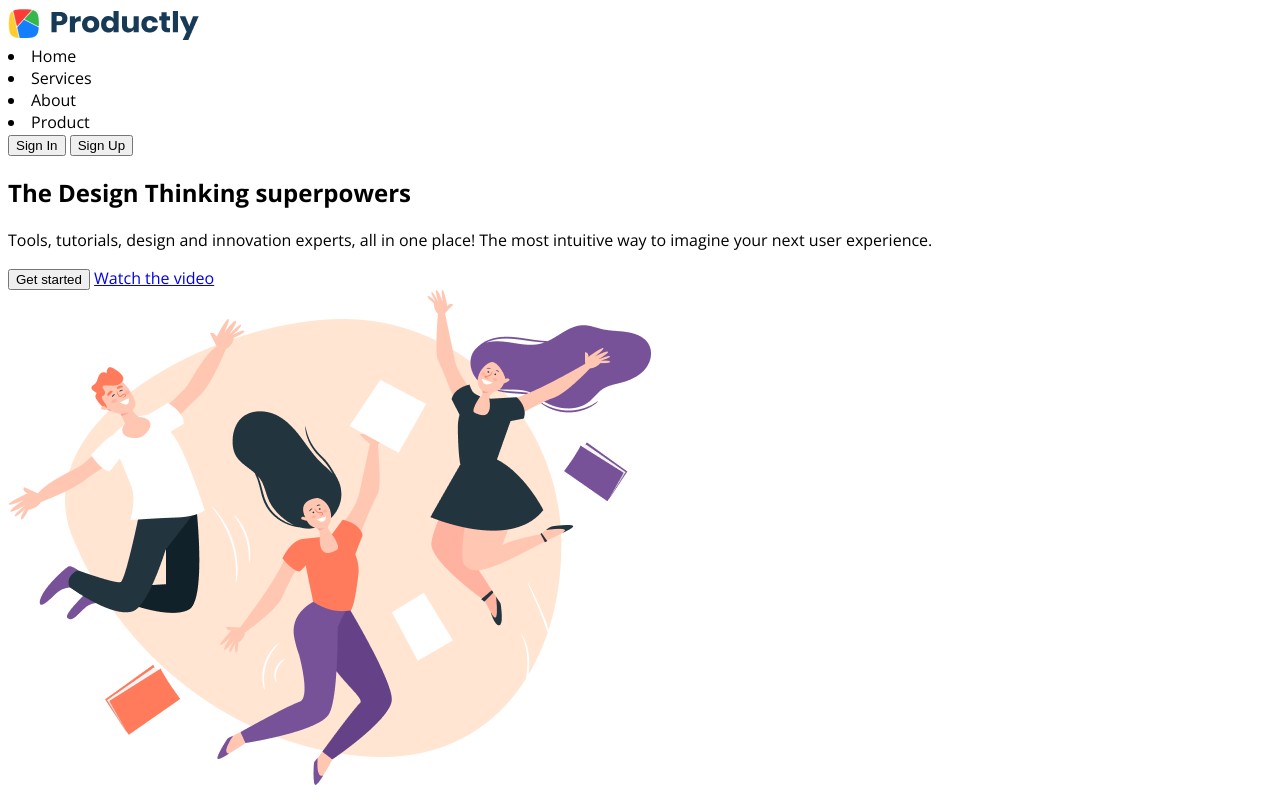
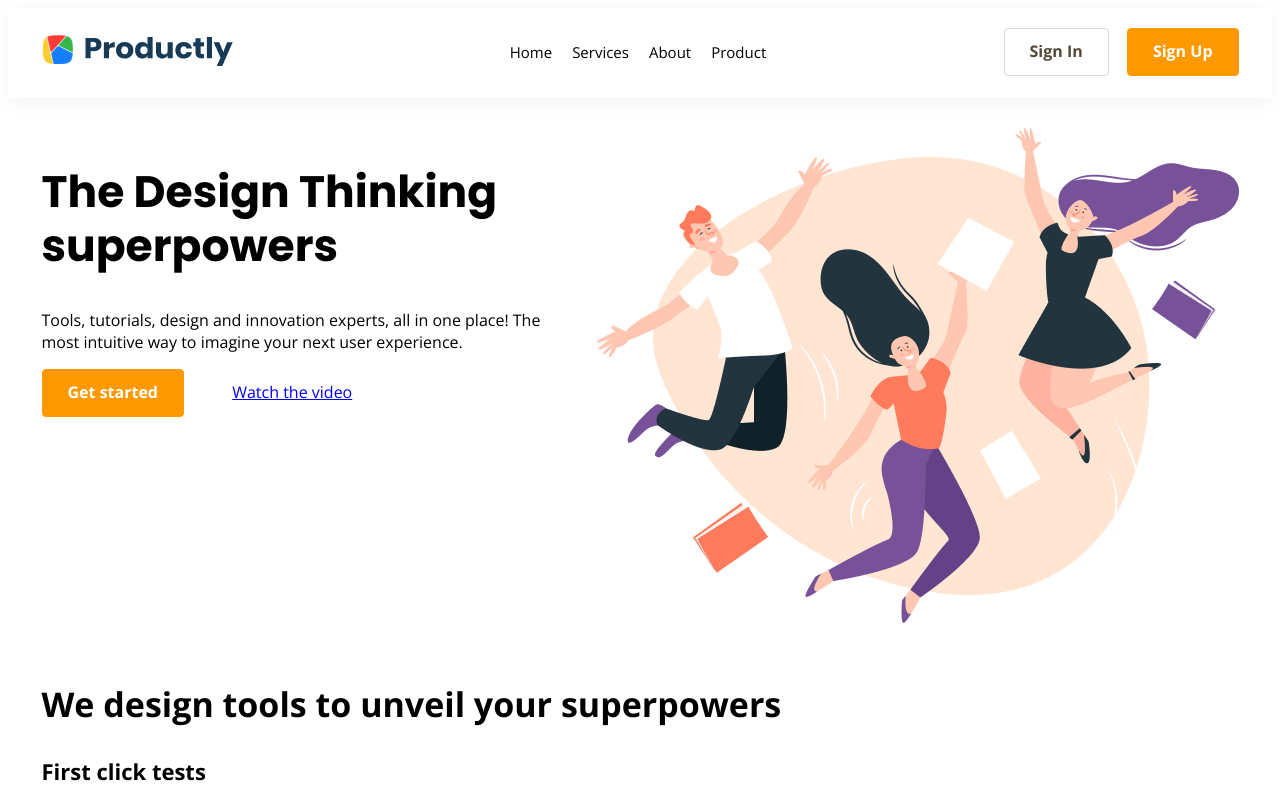
Before and after one commit to Abdulloh76/friday-coding, a website: page index.html in a window 1280 px wide. Shown: the top 800 px of the page. Drawn offline with nearby package versions, Linux system fonts and the light colour scheme.

Commit message:
feat: end part 2

```diff
--- a/index.html
+++ b/index.html
@@ -5,17 +5,19 @@
     <meta name="viewport" content="width=device-width, initial-scale=1.0">
     <title>Friday live coding</title>
     <link rel="stylesheet" href="https://fonts.googleapis.com/css?family=Open+Sans:400,700|Poppins:400,700&display=swap">
-    <link rel="stylesheet" href="style.css">
+    <link rel="stylesheet" href="sass/style.css">
 </head>
 <body>
     <header class="header">
-        <div class="wrapper">
+        <div class="wrapper header__wrapper">
             <a href="#" class="logo"><img src="img/logo.png" alt="Productly LCC"></a>
             <nav class="header__navigation">
-                <li>Home</li>
-                <li>Services</li>
-                <li>About</li>
-                <li>Product</li>
+                <ul class="navigation">
+                    <li class="navigation__link">Home</li>
+                    <li class="navigation__link">Services</li>
+                    <li class="navigation__link">About</li>
+                    <li class="navigation__link">Product</li>
+                </ul>
             </nav>
             <div class="header__buttons">
                 <button class="button button__bordered">Sign In</button>
@@ -25,16 +27,16 @@
     </header>
 
     <section class="promo">
-        <div class="wrapper">
+        <div class="wrapper promo__wrapper">
             <div class="promo__content">
                     <h1>The Design Thinking superpowers</h1>
                     <p>Tools, tutorials, design and innovation experts, all in one place! The most intuitive way to imagine your next user experience.</p>
-            </div>
-            <div class="promo_buttons">
-                <button class="button button-colored">Get started</button>
+                <div class="promo__buttons">
+                    <button class="button button__colored">Get started</button>
                     <a href="#" class="link-button">
                         <span class="ico ico-play"></span> Watch the video
                     </a>
+                </div>
             </div>
             <img src="img/promo/promo.png" alt="The Design Thinking superpowers">
         </div>
@@ -82,7 +84,7 @@
                 </div>
 
                 <div class="tools__button">
-                    <button class="button button-colored">Sign Up Now</button>
+                    <button class="button button__colored">Sign Up Now</button>
                 </div>
             </div>
         </div>
@@ -92,7 +94,7 @@
         <div class="wrapper">
             <h2>Marketing Strategies</h2>
             <p>Join 40,000+ other marketers and get proven strategies on email marketing</p>
-        </div>
+
             <div class="strategies__tags">
                 <span class="tag tag-selected">All</span>
                 <span class="tag tag-bordered">Art</span>
@@ -140,6 +142,7 @@
                         <span class="tag tag-colored">Design</span>
                     </div>
                 </article>
+            </div>
         </div>
     </section>
 
@@ -197,7 +200,7 @@
                         </div>
                         <textarea name="question" cols="30" rows="10" placeholder="What do you want to ask?"></textarea>
                         <div class="contact-us__button">
-                            <button type="submit" class="button button_colored">Send</button>
+                            <button type="submit" class="button button__colored">Send</button>
                         </div>
                     </form>
                 </div>
--- /dev/null
+++ b/sass/abstract/_constants.scss
@@ -0,0 +1,20 @@
+$color-primary: #FF9900;
+$color-additional: #FF7549;
+$color-background: #FFEEE1;
+$color-link: #1943EF;
+$color-text: #544837;
+$color-heading: #2F281E;
+$color-tag: #F5F5F5;
+$color-border: #D7D7D7;
+$color-hovered: #BCD0E5;
+$color-light: #FFFFFF;
+
+$color-violet: #7752BE;
+$color-yellow: #FAB005;
+$color-red: #F03E3D;
+$color-blue: #4DADF7;
+
+$content-width: 1197px;
+$tablet-width: 768px;
+$mobile-big-width: 414px;
+$mobile-small-width: 320px;
--- /dev/null
+++ b/sass/base/_base.scss
@@ -0,0 +1,44 @@
+html {
+    font-size: 10px;
+  }
+
+  body {
+    font-size: 1.6rem;
+    font-family: "Open Sans", Verdana, sans-serif;
+  }
+
+  h1 {
+    font-family: "Poppins", Verdana, sans-serif;
+    font-style: normal;
+    font-weight: bold;
+    font-size: 44px;
+    line-height: 54px;
+  }
+
+  h2 {
+    font-style: normal;
+    font-weight: bold;
+    font-size: 34px;
+    line-height: 46px;
+  }
+
+  h3 {
+    font-style: normal;
+    font-weight: bold;
+    font-size: 34px;
+    line-height: 46px;
+  }
+
+  h4 {
+    font-style: normal;
+    font-weight: 600;
+    font-size: 22px;
+    line-height: 30px;
+  }
+
+  h5 {
+    font-style: normal;
+    font-weight: bold;
+    font-size: 16px;
+    line-height: 26px;
+  }
--- /dev/null
+++ b/sass/base/_buttons.scss
@@ -0,0 +1,37 @@
+.button {
+    padding: 11px 25px 13px;
+    font-family: "Open Sans", Verdana, sans-serif;
+    font-style: normal;
+    font-weight: 600;
+    font-size: 1.6rem;
+    line-height: 2.2rem;
+    border-radius: 4px;
+    cursor: pointer;
+    transition: all 0.3s;
+}
+
+.header__buttons>button:last-child {
+    margin-left: 14px;
+}
+
+.button__colored {
+    color: $color-light;
+    border: 1px solid $color-primary;
+    background-color: $color-primary;
+}
+
+.button__bordered {
+    color: $color-text;
+    border: 1px solid $color-border;
+    background-color: $color-light;
+}
+
+.button__colored:hover {
+    background-color: $color-additional;
+    border-color: $color-additional;
+}
+
+.button__bordered:hover {
+    background-color: $color-hovered;
+    border-color: $color-hovered;
+}
--- /dev/null
+++ b/sass/components/_contact-us.scss
@@ -0,0 +1,3 @@
+.contact-us {
+    background-color: $color-background;
+}
--- /dev/null
+++ b/sass/components/_promo.scss
@@ -0,0 +1,16 @@
+.promo {
+    padding: 30px 0;
+}
+
+.promo__wrapper {
+    display: flex;
+    justify-content: space-between;
+}
+
+.promo__content {
+    padding-right: 50px;
+}
+
+.promo__buttons>* {
+    margin-right: 44px;
+}
--- /dev/null
+++ b/sass/layouts/_header.scss
@@ -0,0 +1,23 @@
+.header {
+    background-color: $color-light;
+    box-shadow: 0px 4px 20px rgba(0, 0, 0, 0.05);
+    padding: 15px 0 17px 0;
+}
+
+.header__wrapper {
+    display: flex;
+    align-items: center;
+    justify-content: space-between;
+}
+
+.navigation {
+    display: flex;
+    font-size: 1.5rem;
+    line-height: 2.8rem;
+}
+
+.navigation__link {
+    list-style: none;
+    padding: 0 10px;
+    cursor: pointer;
+}
--- /dev/null
+++ b/sass/layouts/_wrapper.scss
@@ -0,0 +1,4 @@
+.wrapper {
+    max-width: $content-width;
+    margin: auto;
+}
--- /dev/null
+++ b/sass/style.scss
@@ -0,0 +1,14 @@
+// Abstract
+@import "abstract/constants";
+
+// Base
+@import "base/base";
+@import "base/buttons";
+
+// Layouts
+@import "layouts/wrapper";
+@import "layouts/header";
+
+// Components
+@import "components/contact-us";
+@import "components/promo"
```
Also changed, not shown: package.json (added, +20 -0 lines), sass/style.css (added), style.css (deleted), 2 other files. Lines whose indentation alone changed are shown as unchanged.
